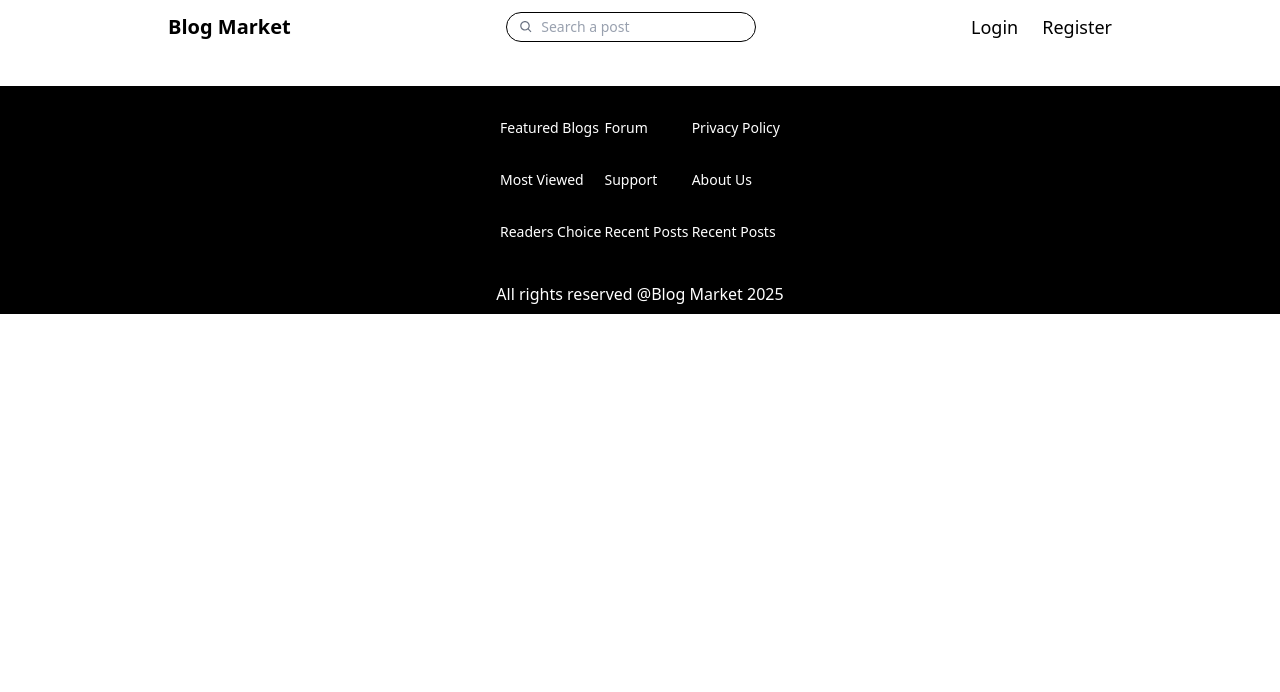
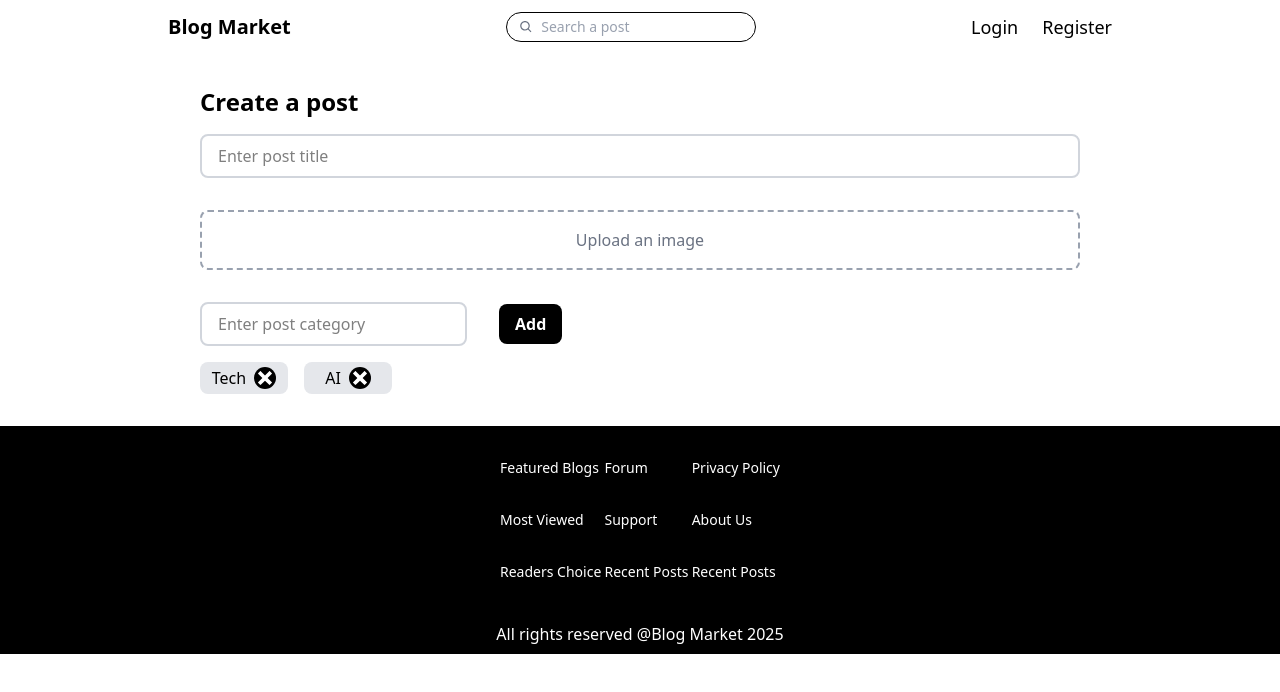
Before and after one commit to Gadnadj/Blog-App, a React (Vite) app in the folder frontend/: page /write in a window 1280 px wide. Shown: the top 692 px of the page. Built offline with nearby package versions, Linux system fonts and the light colour scheme.

Commit message:
add create post

```diff
--- a/frontend/src/App.tsx
+++ b/frontend/src/App.tsx
@@ -1,10 +1,11 @@
-import Footer from './components/Footer';
-import Navbar from './components/Navbar';
-import { BrowserRouter, Routes, Route } from 'react-router-dom';
-import Home from './pages/Home';
-import Login from './pages/Login';
-import Register from './pages/Register';
-import PostDetails from './pages/PostDetails';
+import Footer from "./components/Footer";
+import Navbar from "./components/Navbar";
+import { BrowserRouter, Routes, Route } from "react-router-dom";
+import Home from "./pages/Home";
+import Login from "./pages/Login";
+import Register from "./pages/Register";
+import PostDetails from "./pages/PostDetails";
+import CreatePost from "./pages/CreatePost";
 
 function App() {
 
@@ -17,6 +18,7 @@ function App() {
           <Route path='/' element={<Home />} />
           <Route path='/login' element={<Login />} />
           <Route path='/register' element={<Register />} />
+          <Route path='/write' element={<CreatePost />} />
           <Route path='/posts/post/:id' element={<PostDetails />} />
 
         </Routes>
--- /dev/null
+++ b/frontend/src/pages/CreatePost.tsx
@@ -0,0 +1,54 @@
+import React from "react";
+import { ImCross } from "react-icons/im";
+
+type Props = {}
+
+const CreatePost = (props: Props) => {
+    return (
+        <div>
+            <div className="px-6 md:px-[200px] mt-8">
+                <h1 className="font-bold md:text-2xl text-xl">
+                    Create a post
+                </h1>
+
+                <form className="w-full flex flex-col gap-4 md:gap-8 mt-4">
+
+                    {/* add post title */}
+                    <input className="px-4 py-2 outline-none border-2 border-gray-300 rounded-lg" type="text" placeholder="Enter post title" />
+
+                    {/* add image */}
+                    <label className="border-2 border-dashed border-gray-400 rounded-lg p-4 text-center cursor-pointer hover:border-blue-500 transition">
+                        <span className="text-gray-500">Upload an image</span>
+                        <input type="file" className="hidden" />
+                    </label>
+
+                    {/* add categories */}
+                    <div className="flex flex-col">
+                        <div className="flex items-center gap-4 md:gap-8">
+                            <input className="px-4 py-2 border-2 border-gray-300 rounded-lg outline-none" type="text" placeholder="Enter post category" />
+                            <div className="bg-black text-white px-4 py-2 font-semibold rounded-lg cursor-pointer">
+                                Add
+                            </div>
+                        </div>
+
+                        <div className="flex flex-row flex-wrap mt-2">
+                            <div className="flex justify-center items-center gap-2 mr-4 bg-gray-200 px-2 py-1 rounded-lg mt-2 w-[30%] md:w-[10%]">
+                                <p>Tech</p>
+                                <p className="text-white bg-black rounded-full p-1 text-sm"> <ImCross className="cursor-pointer" /> </p>
+                            </div>
+
+                            <div className="flex justify-center items-center gap-2 mr-4 bg-gray-200 px-2 py-1 rounded-lg mt-2 w-[30%] md:w-[10%]">
+                                <p>AI</p>
+                                <p className="text-white bg-black rounded-full p-1 text-sm"> <ImCross className="cursor-pointer" /> </p>
+                            </div>
+                        </div>
+                    </div>
+
+                </form>
+
+            </div>
+        </div>
+    );
+};
+
+export default CreatePost;
```
